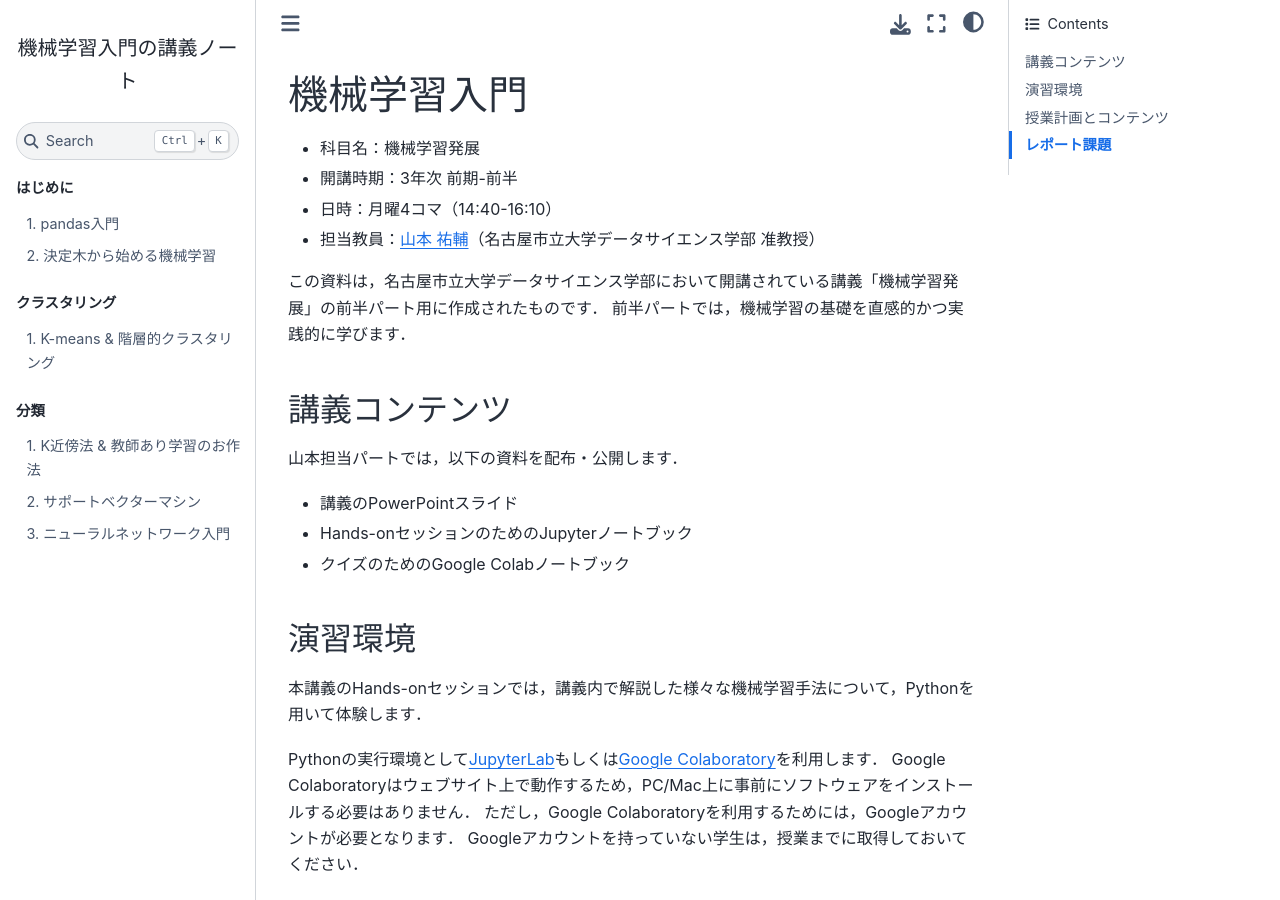
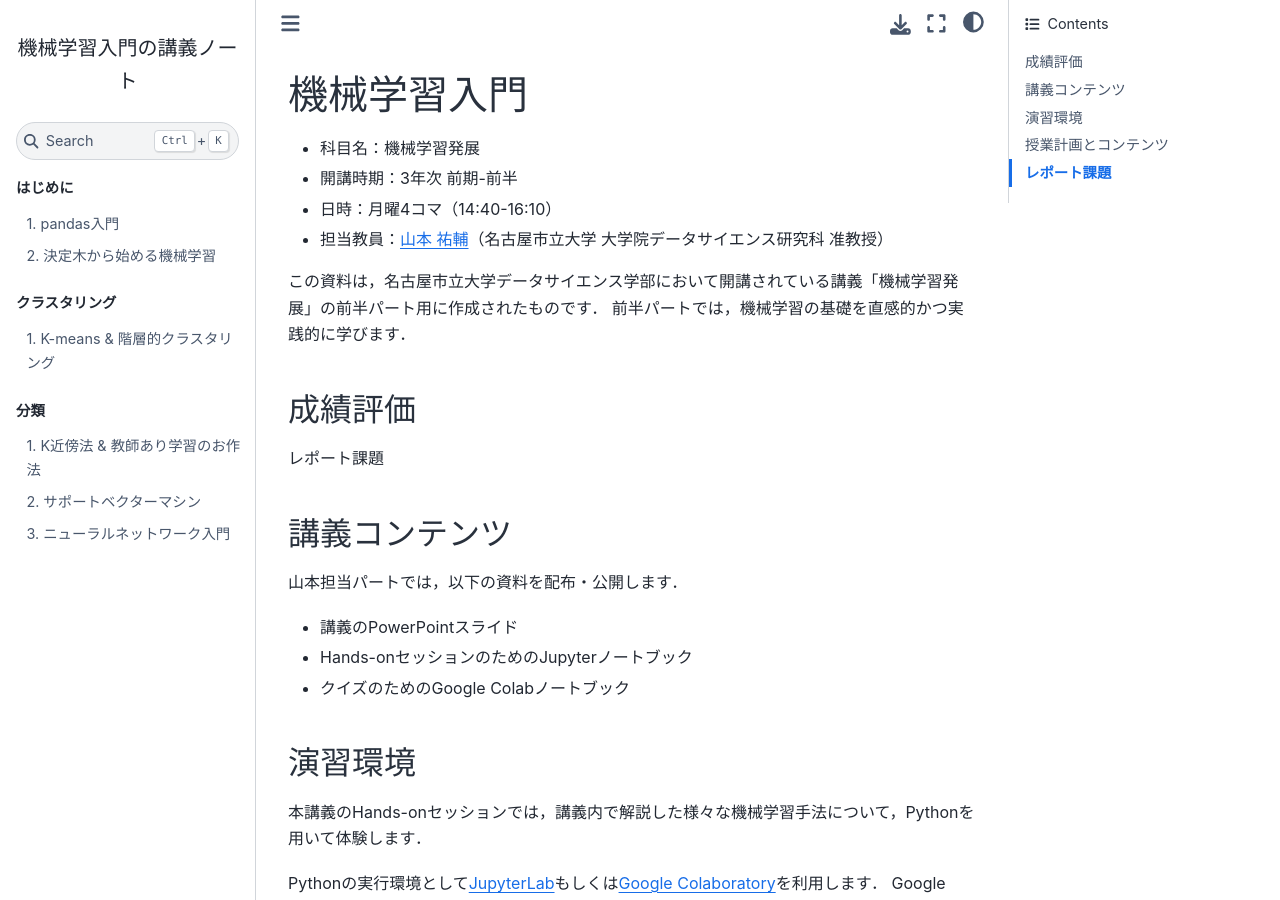
Before and after one commit to hontolab-courses/ml-lecturenote, a Jupyter Book: the page built from index.md, in a window 1280 px wide and 900 px high. Built offline with Jupyter Book 1.0.4 settings and Sphinx 7.4.7 and the Sphinx Book theme 1.1.4, drawn with Linux system fonts in a browser that asks for light colours; pages that are not in the unit, such as notebooks, are missing from menus.

```diff
--- a/index.md
+++ b/index.md
@@ -3,10 +3,13 @@
 * 科目名：機械学習発展
 * 開講時期：3年次 前期-前半
 * 日時：月曜4コマ（14:40-16:10）
-* 担当教員：[山本 祐輔](https://hontolab.org/)（名古屋市立大学データサイエンス学部 准教授）
+* 担当教員：[山本 祐輔](https://hontolab.org/)（名古屋市立大学 大学院データサイエンス研究科 准教授）
 
 この資料は，名古屋市立大学データサイエンス学部において開講されている講義「機械学習発展」の前半パート用に作成されたものです．
 前半パートでは，機械学習の基礎を直感的かつ実践的に学びます．
+
+## 成績評価
+レポート課題
 
 
 ## 講義コンテンツ
@@ -28,11 +31,11 @@ Googleアカウントを持っていない学生は，授業までに取得し
 ## 授業計画とコンテンツ
 | |  日時  | トピック | スライド資料 | Hands-on | クイズ | クイズ解答 |
 | ---- | ---- | ---- | ---- | ---- | ---- | ---- |
-| 1 | 04/14 | ガイダンス | Speaker Deck | - | - | - |
+| 1 | 04/14 | ガイダンス | [Speaker Deck](https://speakerdeck.com/trycycle/ml-lecture-01-guidance) | - | - | - |
 | 2 | 04/21 | pandas入門 | [SpeakerDeck](https://speakerdeck.com/trycycle/ml-lecture-02-pandas) | [Here](content/introduction-to-pandas.ipynb) | [Google Colab](https://colab.research.google.com/github/hontolab-courses/ml-lecturenote/blob/main/content/quiz/introduction-to-pandas.ipynb) |  |
 | 3 | 04/28 | 決定木からはじめる機械学習 | [SpeakerDeck](https://speakerdeck.com/trycycle/ml-lecture-03-decision-tree) | [Here](content/introduction-to-ml.ipynb) | [Google Colab](https://colab.research.google.com/github/hontolab-courses/ml-lecturenote/blob/main/content/quiz/introduction-to-ml.ipynb) |  |
-| 4 | 05/12 | クラスタリング1: K-means & 階層的クラスタリング | [SpeakerDeck](https://speakerdeck.com/trycycle/ml-lecture-04-clustering1) | [Here](content/kmeans-and-hierarchical-clustering.ipynb) | [Google Colab](https://colab.research.google.com/github/hontolab-courses/ml-lecturenote/blob/main/content/quiz/kmeans-and-hierarchical-clustering.ipynb) |  |
-| 5 | 05/19 | クラスタリング2：密度ベースクラスタリング | [SpeakerDeck](https://speakerdeck.com/trycycle/ml-lecture-05-clustering2) | [Here](content/dbscan-and-others.ipynb) | [Google Colab](https://colab.research.google.com/github/hontolab-courses/ml-lecturenote/blob/main/content/quiz/dbscan-and-others.ipynb) |  |
+| 4 | 05/12 | クラスタリング1: K-means & 階層的クラスタリング | [SpeakerDeck](https://speakerdeck.com/trycycle/ml-lecture-04-clustering-1) | [Here](content/kmeans-and-hierarchical-clustering.ipynb) | [Google Colab](https://colab.research.google.com/github/hontolab-courses/ml-lecturenote/blob/main/content/quiz/kmeans-and-hierarchical-clustering.ipynb) |  |
+| 5 | 05/19 | クラスタリング2：密度ベースクラスタリング | [SpeakerDeck](https://speakerdeck.com/trycycle/ml-lecture-05-clustering-2) | [Here](content/dbscan-and-others.ipynb) | [Google Colab](https://colab.research.google.com/github/hontolab-courses/ml-lecturenote/blob/main/content/quiz/dbscan-and-others.ipynb) |  |
 | 6 | 05/26 | 分類1: K近傍法 & 教師あり機械学習のお作法 | [SpeakerDeck](https://speakerdeck.com/trycycle/ml-lecture-06-knn) | [Here](content/knn-and-ml-flow.ipynb) | [Google Colab](https://colab.research.google.com/github/hontolab-courses/ml-lecturenote/blob/main/content/quiz/knn-and-ml-flow.ipynb) |  |
 | 7 | 06/02 | 分類2: サポートベクターマシン | [SpeakerDeck](https://speakerdeck.com/trycycle/ml-lecture-07-svm) | [Here](content/svm.ipynb) | [Google Colab](https://colab.research.google.com/github/hontolab-courses/ml-lecturenote/blob/main/content/quiz/svm.ipynb) |  |
 | 8 | 06/09 | 分類3: ニューラルネットワーク入門 | [SpeakerDeck](https://speakerdeck.com/trycycle/ml-lecture-08-neural-network) | [Here](content/neural-network.ipynb) | [Google Colab](https://colab.research.google.com/github/hontolab-courses/ml-lecturenote/blob/main/content/quiz/neural-network.ipynb) |  |
```
